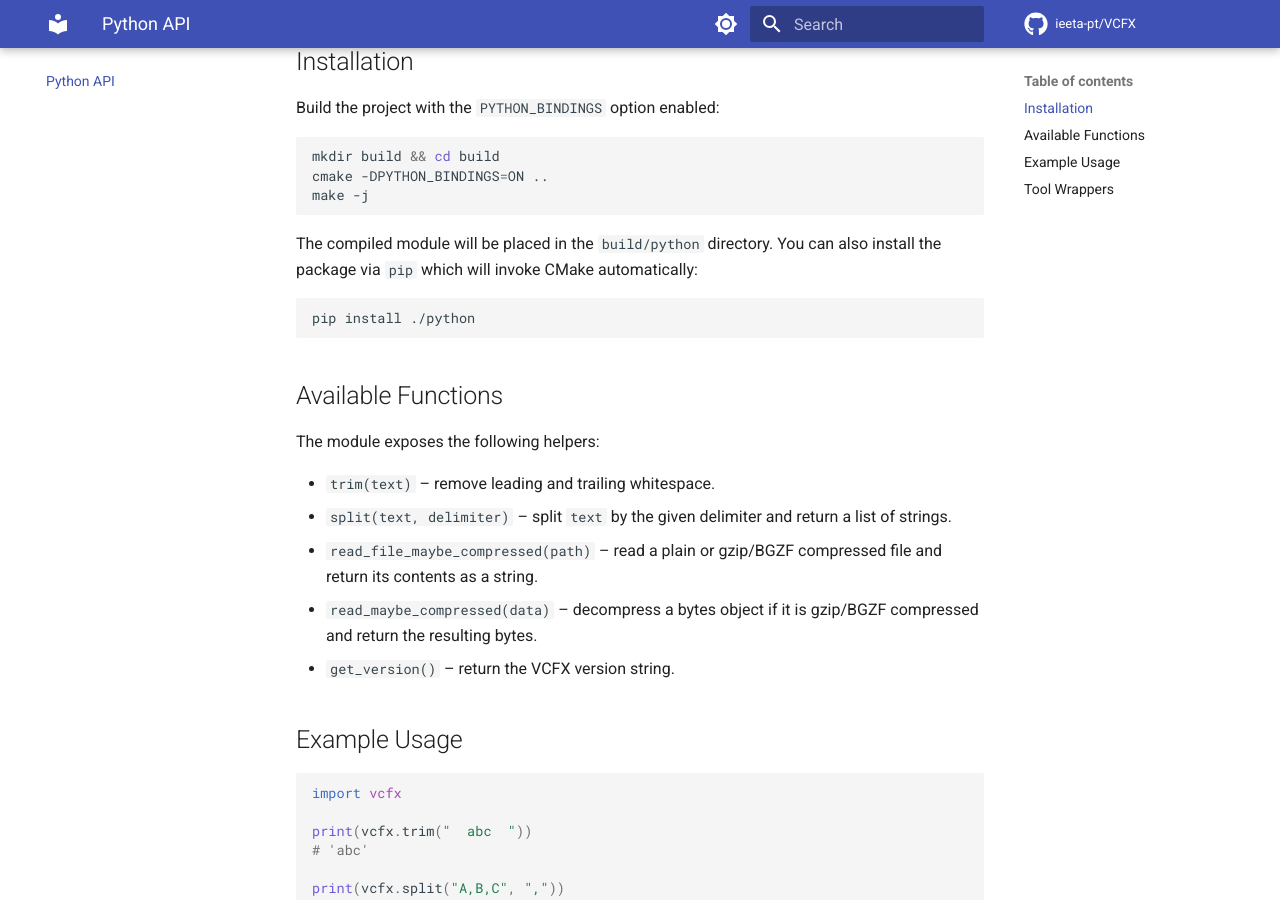
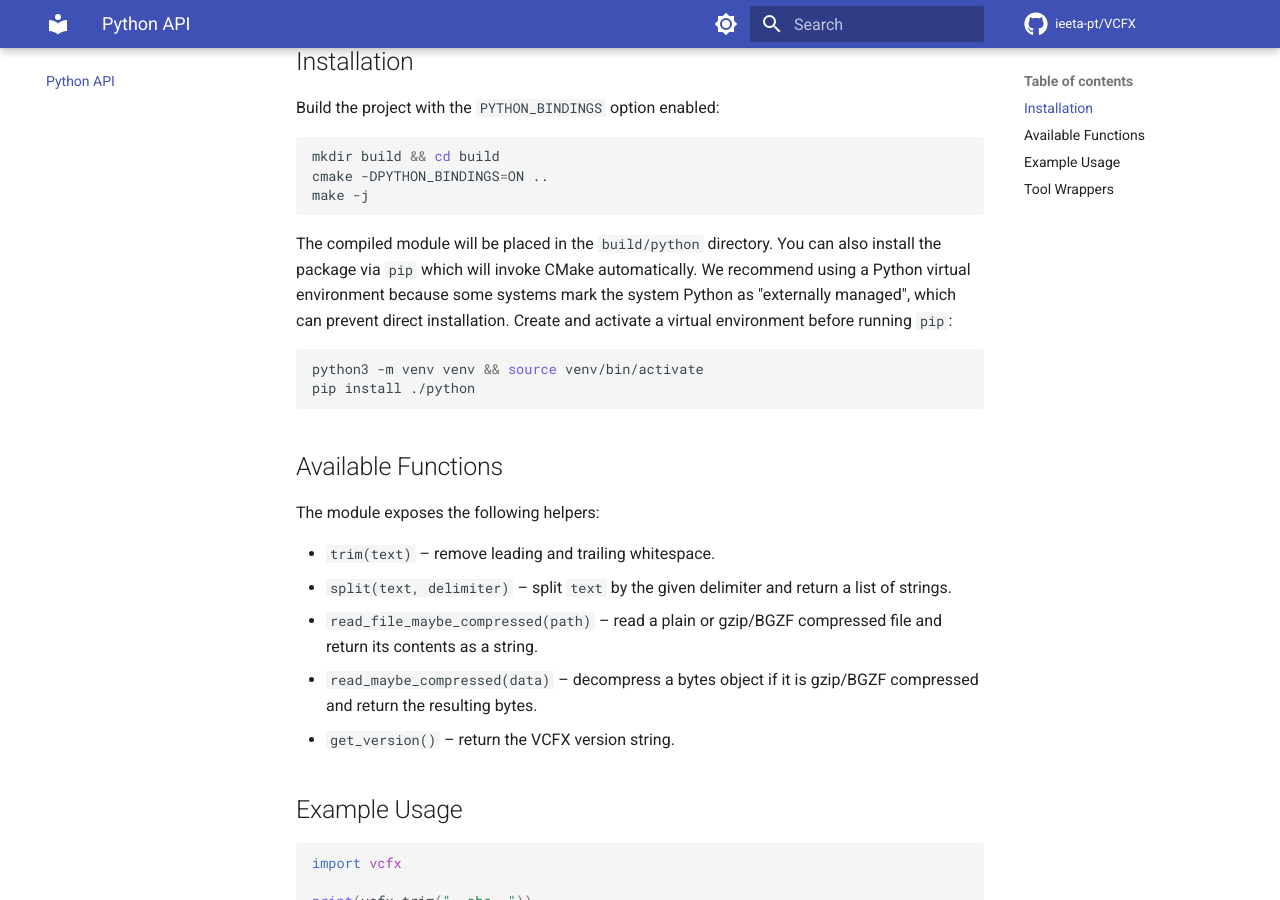
Before and after one commit to jorgeMFS/VCFX, an MkDocs documentation site: the page built from docs/python_api.md, in a window 1280 px wide and 900 px high, scrolled down 300 px. Built offline with MkDocs 1.6.1 and Material for MkDocs 9.7.7, drawn with Linux system fonts in a browser that asks for light colours; comment, search, counter and statistics services are not loaded.

Commit message:
docs: recommend venv before pip install

````diff
--- a/docs/python_api.md
+++ b/docs/python_api.md
@@ -16,9 +16,13 @@ make -j
 
 The compiled module will be placed in the `build/python` directory.
 You can also install the package via `pip` which will invoke CMake
-automatically:
+automatically. We recommend using a Python virtual environment because
+some systems mark the system Python as "externally managed", which can
+prevent direct installation. Create and activate a virtual environment
+before running `pip`:
 
 ```bash
+python3 -m venv venv && source venv/bin/activate
 pip install ./python
 ```
 
````
Also changed, not shown: PUBLISHING.md (+4 -1 lines).
